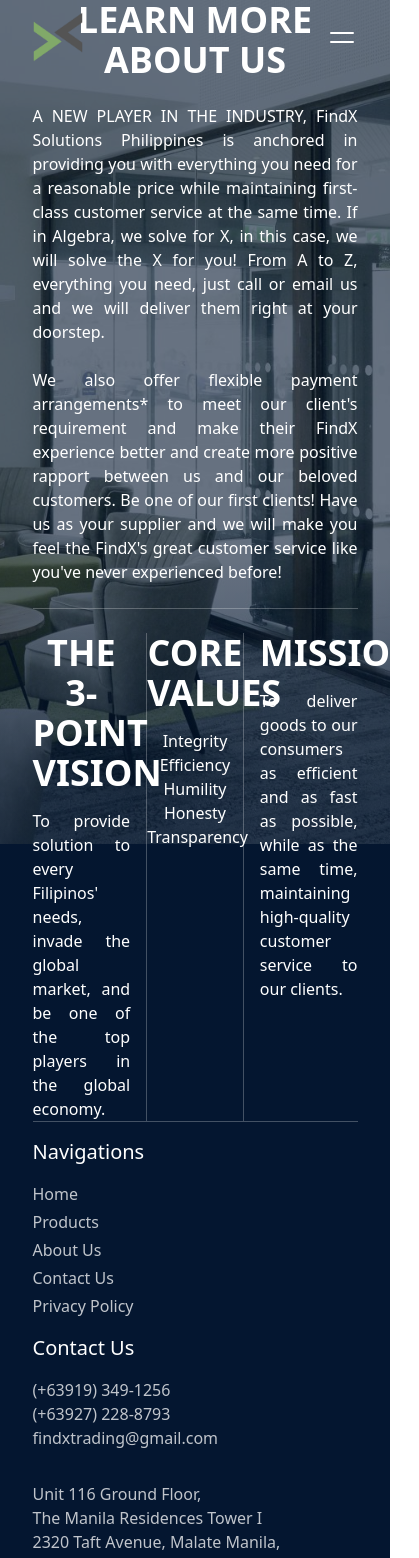
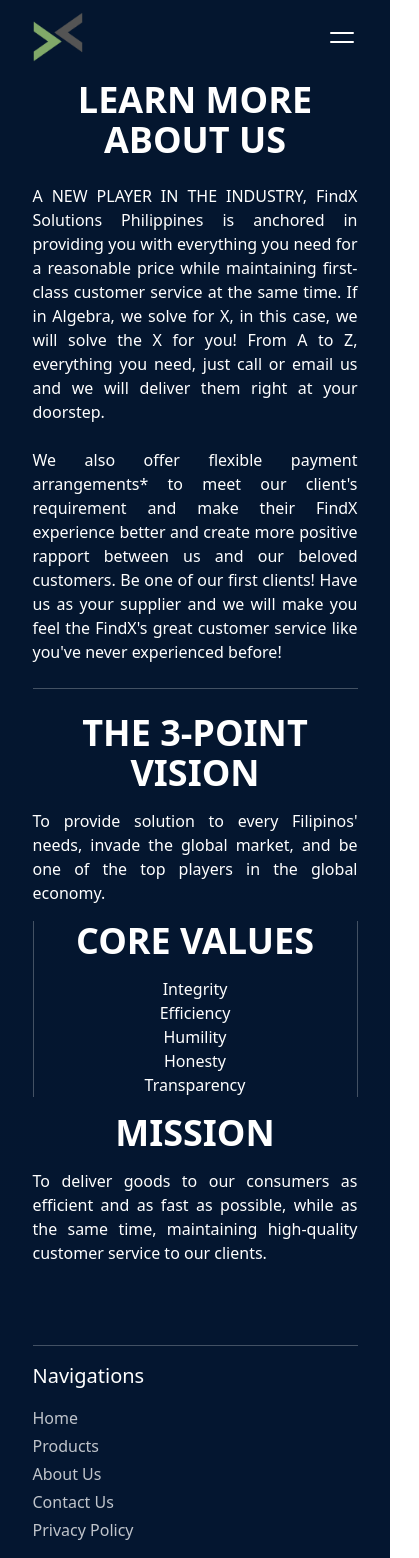
Before and after one commit to kenfrianeza-dev/findxsolutions-landing-page, a Next.js app: page /learn-more in a window 390 px wide. Shown: the top 1558 px of the page, 419 px wide, since content can reach past the window. Built offline with nearby package versions, Linux system fonts and the light colour scheme.

Commit message:
Update page.tsx

```diff
--- a/src/app/learn-more/page.tsx
+++ b/src/app/learn-more/page.tsx
@@ -19,15 +19,15 @@
 	return (
 		<>
 			<section className="bg-customPrimary">
-				<Image
+				{/* <Image
 					className="absolute object-cover bg-center bg-cover bg-no-repeat"
 					src={background}
 					alt="background"
 					placeholder="blur"
 					fill
-				/>
+				/> */}
 				<div className="relative flex w-full min-h-screen bg-customPrimary/60 bg-gradient-to-b from-transparent via-transparent to-customPrimary text-white">
-					<div className="mt-15 w-5/6 mx-auto text-white flex flex-col justify-center items-center gap-y-6">
+					<div className="m-20 w-5/6 mx-auto text-white flex flex-col justify-center items-center gap-y-6">
 						<motion.h1
 							initial={{
 								opacity: 0,
@@ -72,7 +72,7 @@
 
 						<div className="border-b border-b-white/25 w-full"></div>
 
-						<div className="grid grid-cols-3 gap-4">
+						<div className="grid md:grid-cols-3 grid-cols-1 gap-4">
 							<div className="flex flex-col gap-4 ">
 								<motion.h1
 									initial={{
```
